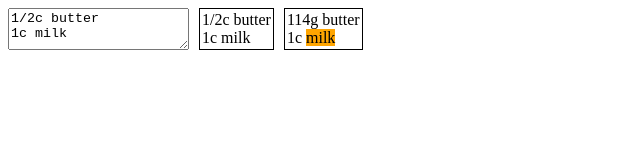
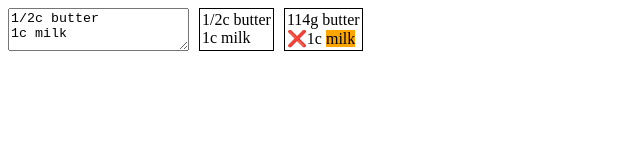
Before and after one commit to mxhold/reconv, a React (Create React App) app in the folder reconv/: page / in a window 1280 px wide. Shown: the top 160 px of the page, without its empty margins (0-640 px from the left). Built offline with nearby package versions, Linux system fonts and the light colour scheme.

Commit message:
Show an X before errors

```diff
--- a/reconv/src/Ingredient.css
+++ b/reconv/src/Ingredient.css
@@ -10,3 +10,11 @@
 .ingredient--ingredient-not-found .ingredient-name {
   background-color: orange;
 }
+
+.ingredient--unit-not-found::before {
+  content: "❌";
+}
+
+.ingredient--ingredient-not-found::before {
+  content: "❌";
+}
```
